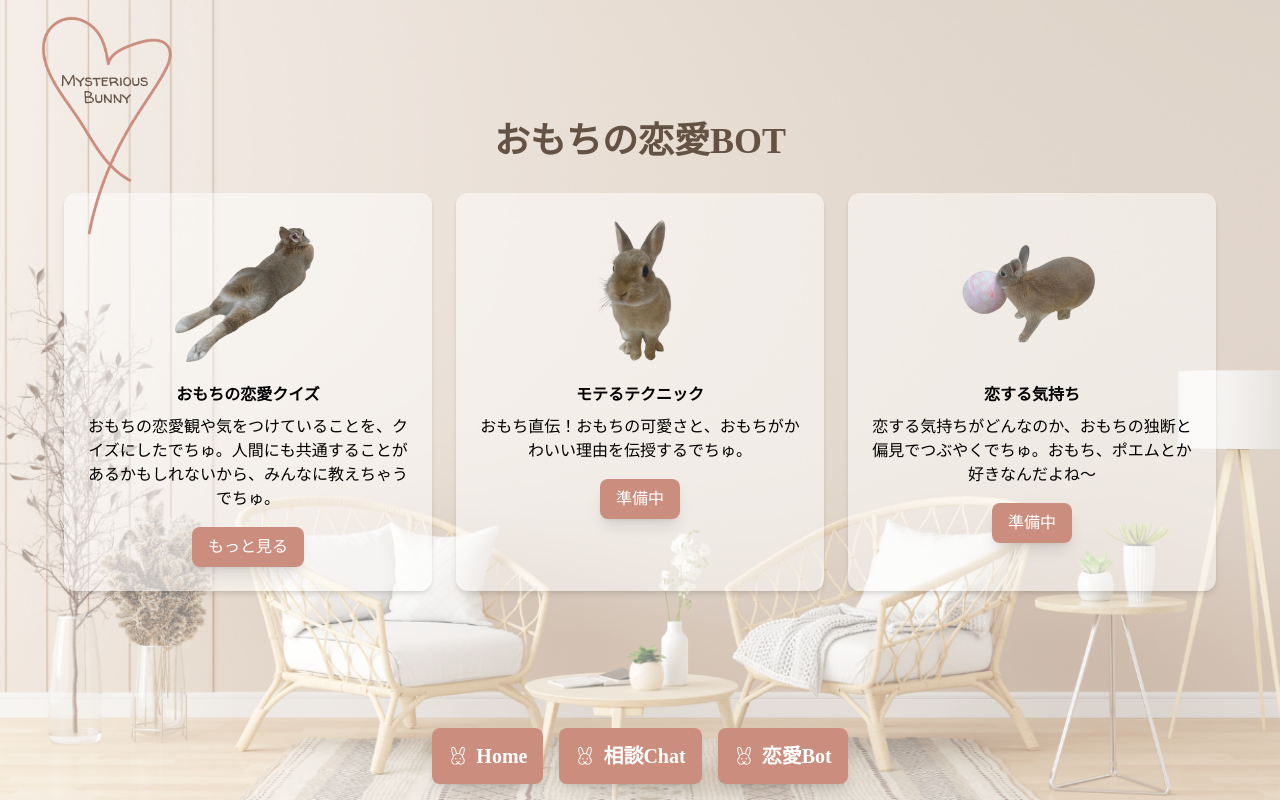
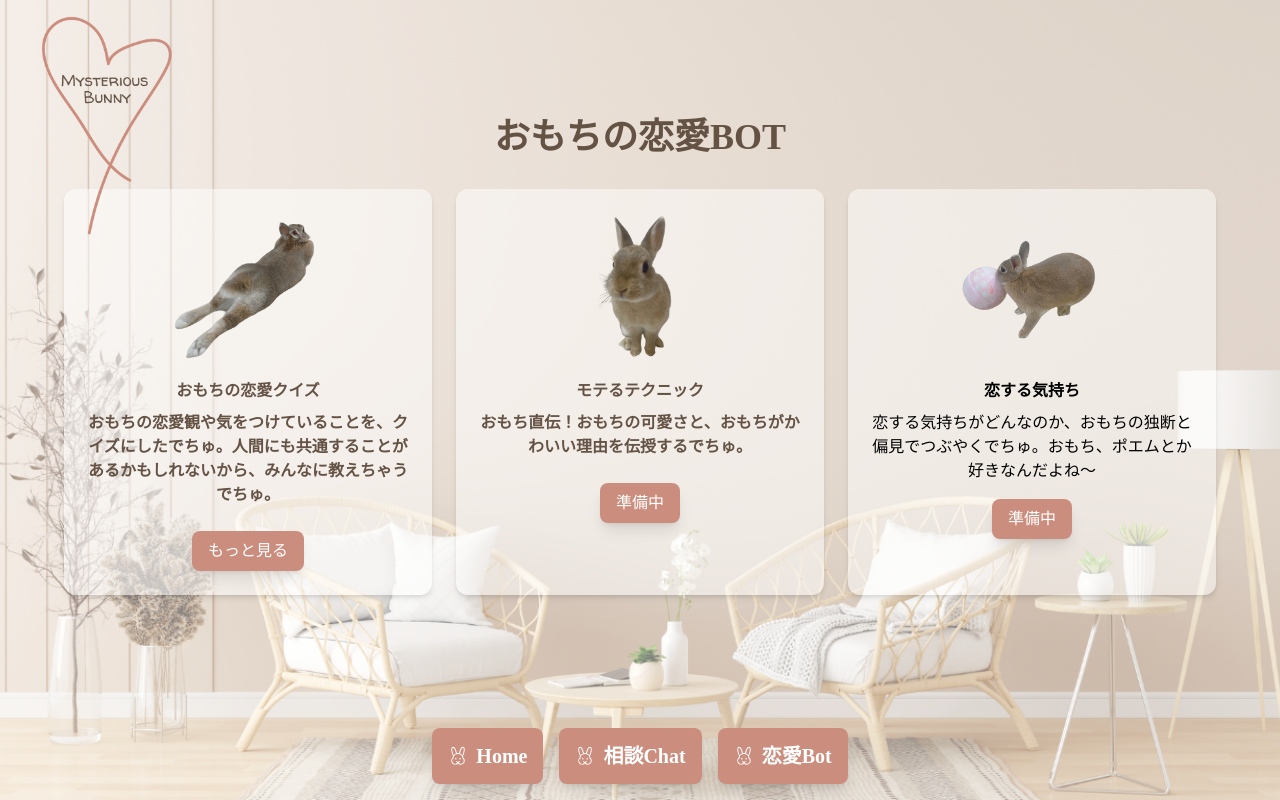
Before and after one commit to erika-to-omochi/Mysterious_bunny, a Next.js app: page /omochi_bot in a window 1280 px wide. Built offline with nearby package versions, Linux system fonts and the light colour scheme; a web font is replaced by a local one.

Commit message:
OGC画像の追加

```diff
--- a/src/app/omochi_bot/page.jsx
+++ b/src/app/omochi_bot/page.jsx
@@ -22,8 +22,8 @@ export default function OmochiLoveBot() {
           {/* Card 1 */}
           <div className="bg-[rgba(255,255,255,0.5)] bg-opacity-90 p-6 rounded-xl shadow-md text-center">
             <Image src="/omochi04.png" width={150} height={150} alt="Rabbit 1" className="mx-auto mb-4" />
-            <h2 className="font-bold mb-2">おもちの恋愛クイズ</h2>
-            <p>
+            <h2 className="font-bold mb-2 text-[#645345]">おもちの恋愛クイズ</h2>
+            <p className="font-bold mb-2 text-[#645345]">
               おもちの恋愛観や気をつけていることを、クイズにしたでちゅ。人間にも共通することがあるかもしれないから、みんなに教えちゃうでちゅ。
             </p>
             <button
@@ -37,8 +37,8 @@ export default function OmochiLoveBot() {
           {/* Card 2 */}
           <div className="bg-[rgba(255,255,255,0.5)] bg-opacity-90 p-6 rounded-xl shadow-md text-center">
             <Image src="/omochi05.png" width={150} height={150} alt="Rabbit 2" className="mx-auto mb-4" />
-            <h2 className="font-bold mb-2">モテるテクニック</h2>
-            <p>おもち直伝！おもちの可愛さと、おもちがかわいい理由を伝授するでちゅ。</p>
+            <h2 className="font-bold mb-2 text-[#645345]">モテるテクニック</h2>
+            <p className="font-bold mb-2 text-[#645345]">おもち直伝！おもちの可愛さと、おもちがかわいい理由を伝授するでちゅ。</p>
             <button
               onClick={() => alert('リンク先はまだ準備中です')}
               className="mt-4 px-4 py-2 bg-[#cb8e7e] text-white rounded-lg shadow-lg hover:bg-[#b77a6b] transition-all"
```
